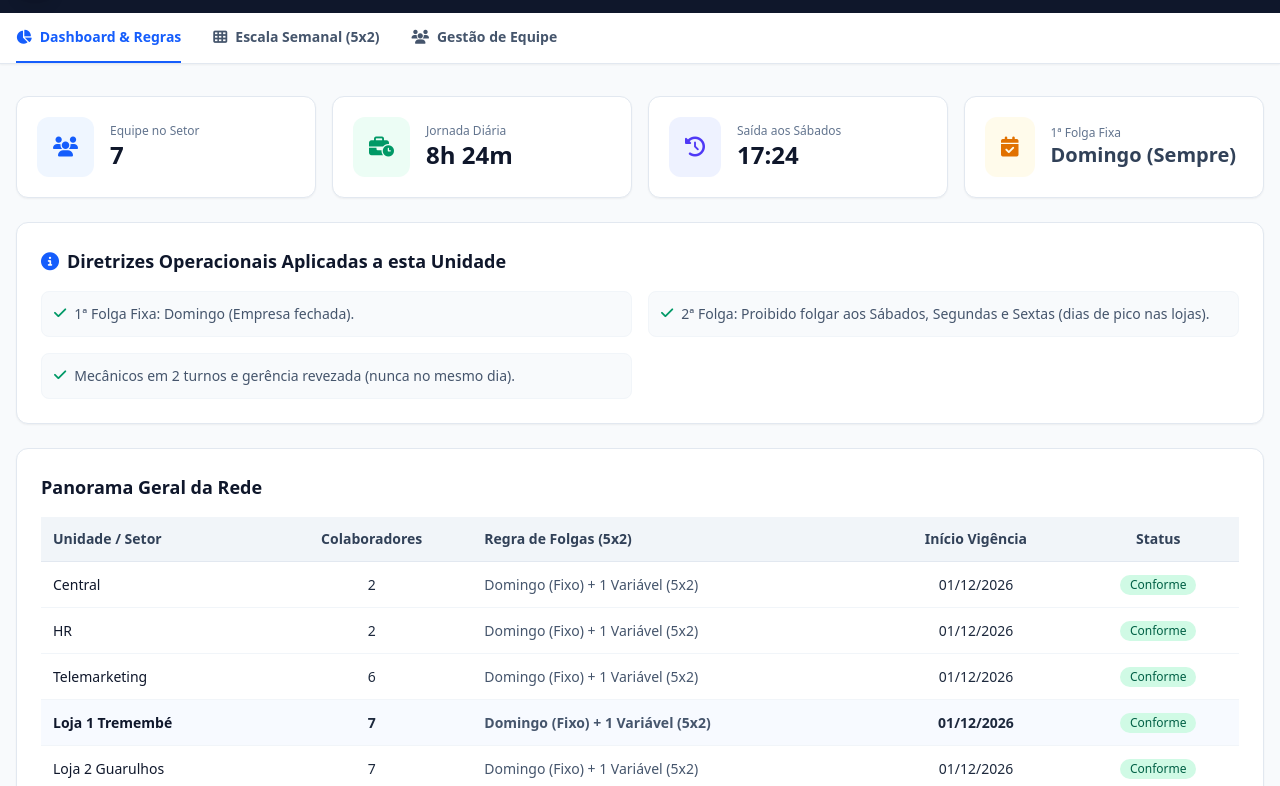
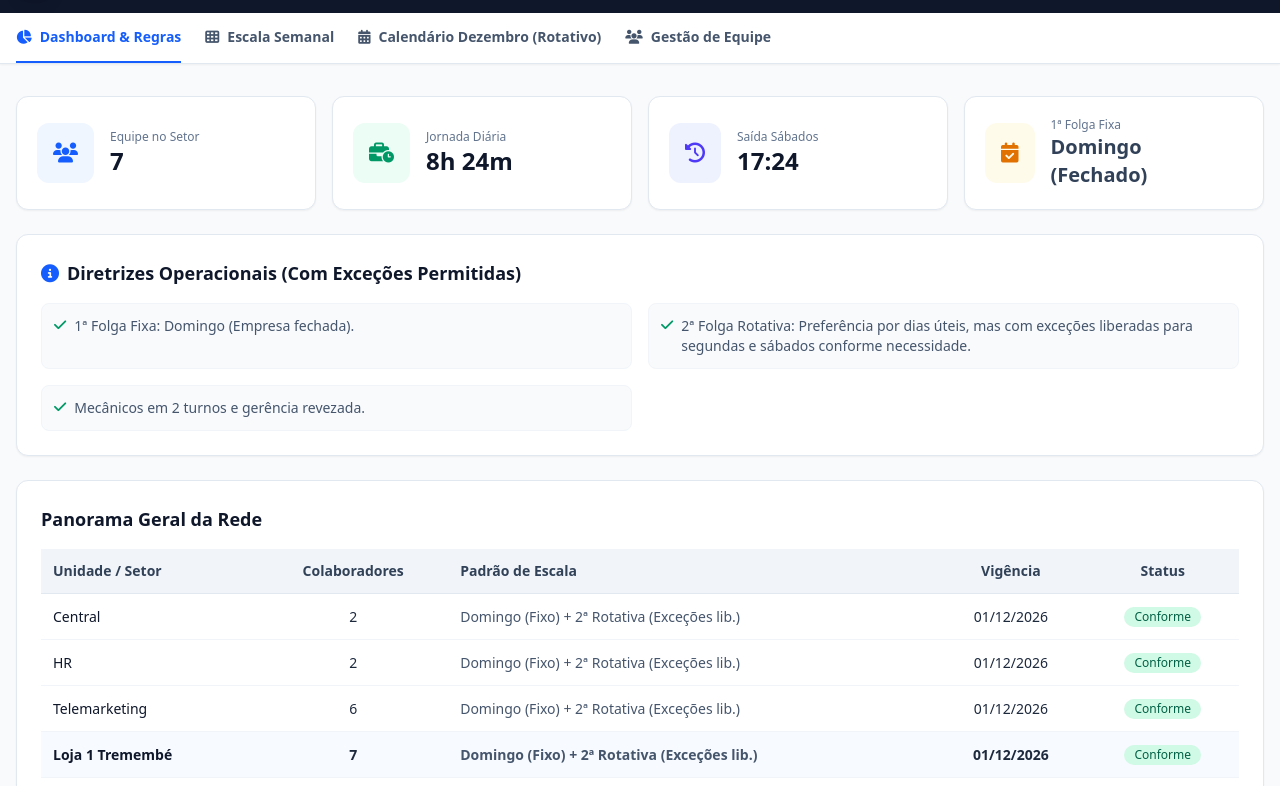
Before and after one commit to bubuseles-oss/Escala-5x2-, a plain HTML site: page index.html in a window 1280 px wide. Shown: the part 63-849 px from the top of the page. Drawn offline with nearby package versions, Linux system fonts and the light colour scheme.

Commit message:
Update index.html

```diff
--- a/index.html
+++ b/index.html
@@ -18,7 +18,7 @@
                 </div>
                 <div>
                     <h1 class="text-xl font-bold tracking-tight">Furtil Pneus & PneuX</h1>
-                    <p class="text-xs text-slate-400">Jornada 5x2 • 8h24min/dia • Domingo = 1ª Folga Fixa</p>
+                    <p class="text-xs text-slate-400">Jornada 5x2 • Dezembro/2026 • Folga Rotativa & Exceções</p>
                 </div>
             </div>
             <!-- Store Selector -->
@@ -39,14 +39,17 @@
 
     <!-- Navigation Tabs -->
     <nav class="bg-white border-b border-slate-200 sticky top-0 z-20 shadow-xs">
-        <div class="max-w-7xl mx-auto px-4 flex gap-8">
-            <button onclick="switchTab('dashboard')" id="btn-dashboard" class="py-3.5 border-b-2 border-blue-600 text-blue-600 font-semibold text-sm flex items-center gap-2 transition">
+        <div class="max-w-7xl mx-auto px-4 flex gap-6 overflow-x-auto">
+            <button onclick="switchTab('dashboard')" id="btn-dashboard" class="py-3.5 border-b-2 border-blue-600 text-blue-600 font-semibold text-sm flex items-center gap-2 transition whitespace-nowrap">
                 <i class="fa-solid fa-chart-pie"></i> Dashboard & Regras
             </button>
-            <button onclick="switchTab('escala')" id="btn-escala" class="py-3.5 border-b-2 border-transparent text-slate-600 hover:text-slate-900 font-semibold text-sm flex items-center gap-2 transition">
-                <i class="fa-solid fa-table-cells"></i> Escala Semanal (5x2)
+            <button onclick="switchTab('escala')" id="btn-escala" class="py-3.5 border-b-2 border-transparent text-slate-600 hover:text-slate-900 font-semibold text-sm flex items-center gap-2 transition whitespace-nowrap">
+                <i class="fa-solid fa-table-cells"></i> Escala Semanal
             </button>
-            <button onclick="switchTab('equipe')" id="btn-equipe" class="py-3.5 border-b-2 border-transparent text-slate-600 hover:text-slate-900 font-semibold text-sm flex items-center gap-2 transition">
+            <button onclick="switchTab('calendario')" id="btn-calendario" class="py-3.5 border-b-2 border-transparent text-slate-600 hover:text-slate-900 font-semibold text-sm flex items-center gap-2 transition whitespace-nowrap">
+                <i class="fa-solid fa-calendar-alt"></i> Calendário Dezembro (Rotativo)
+            </button>
+            <button onclick="switchTab('equipe')" id="btn-equipe" class="py-3.5 border-b-2 border-transparent text-slate-600 hover:text-slate-900 font-semibold text-sm flex items-center gap-2 transition whitespace-nowrap">
                 <i class="fa-solid fa-users"></i> Gestão de Equipe
             </button>
         </div>
@@ -59,39 +62,31 @@
         <div id="tab-dashboard" class="space-y-6">
             <div class="grid grid-cols-1 md:grid-cols-4 gap-4">
                 <div class="bg-white p-5 rounded-xl border border-slate-200 shadow-xs flex items-center gap-4">
-                    <div class="bg-blue-50 text-blue-600 p-4 rounded-xl text-xl font-bold">
-                        <i class="fa-solid fa-users"></i>
-                    </div>
+                    <div class="bg-blue-50 text-blue-600 p-4 rounded-xl text-xl font-bold"><i class="fa-solid fa-users"></i></div>
                     <div>
                         <p class="text-xs text-slate-500 font-medium">Equipe no Setor</p>
                         <h3 id="stat-total" class="text-2xl font-bold text-slate-900">0</h3>
                     </div>
                 </div>
                 <div class="bg-white p-5 rounded-xl border border-slate-200 shadow-xs flex items-center gap-4">
-                    <div class="bg-emerald-50 text-emerald-600 p-4 rounded-xl text-xl font-bold">
-                        <i class="fa-solid fa-business-time"></i>
-                    </div>
+                    <div class="bg-emerald-50 text-emerald-600 p-4 rounded-xl text-xl font-bold"><i class="fa-solid fa-business-time"></i></div>
                     <div>
                         <p class="text-xs text-slate-500 font-medium">Jornada Diária</p>
                         <h3 class="text-2xl font-bold text-slate-900">8h 24m</h3>
                     </div>
                 </div>
                 <div class="bg-white p-5 rounded-xl border border-slate-200 shadow-xs flex items-center gap-4">
-                    <div class="bg-indigo-50 text-indigo-600 p-4 rounded-xl text-xl font-bold">
-                        <i class="fa-solid fa-clock-rotate-left"></i>
-                    </div>
+                    <div class="bg-indigo-50 text-indigo-600 p-4 rounded-xl text-xl font-bold"><i class="fa-solid fa-clock-rotate-left"></i></div>
                     <div>
-                        <p class="text-xs text-slate-500 font-medium">Saída aos Sábados</p>
+                        <p class="text-xs text-slate-500 font-medium">Saída Sábados</p>
                         <h3 class="text-2xl font-bold text-slate-900">17:24</h3>
                     </div>
                 </div>
                 <div class="bg-white p-5 rounded-xl border border-slate-200 shadow-xs flex items-center gap-4">
-                    <div class="bg-amber-50 text-amber-600 p-4 rounded-xl text-xl font-bold">
-                        <i class="fa-solid fa-calendar-check"></i>
-                    </div>
+                    <div class="bg-amber-50 text-amber-600 p-4 rounded-xl text-xl font-bold"><i class="fa-solid fa-calendar-check"></i></div>
                     <div>
                         <p class="text-xs text-slate-500 font-medium">1ª Folga Fixa</p>
-                        <h3 class="text-xl font-bold text-slate-700">Domingo (Sempre)</h3>
+                        <h3 class="text-xl font-bold text-slate-700">Domingo (Fechado)</h3>
                     </div>
                 </div>
             </div>
@@ -99,11 +94,9 @@
             <!-- Rules Card -->
             <div class="bg-white rounded-xl border border-slate-200 shadow-xs p-6 space-y-4">
                 <h3 class="text-lg font-bold text-slate-900 flex items-center gap-2">
-                    <i class="fa-solid fa-circle-info text-blue-600"></i> Diretrizes Operacionais Aplicadas a esta Unidade
+                    <i class="fa-solid fa-circle-info text-blue-600"></i> Diretrizes Operacionais (Com Exceções Permitidas)
                 </h3>
-                <div id="unitRulesDescription" class="grid grid-cols-1 md:grid-cols-2 gap-4 text-sm text-slate-600">
-                    <!-- Populated dynamically -->
-                </div>
+                <div id="unitRulesDescription" class="grid grid-cols-1 md:grid-cols-2 gap-4 text-sm text-slate-600"></div>
             </div>
 
             <!-- Unit overview table -->
@@ -115,14 +108,12 @@
                             <tr class="bg-slate-100 text-slate-700 font-semibold border-b border-slate-200">
                                 <th class="p-3">Unidade / Setor</th>
                                 <th class="p-3 text-center">Colaboradores</th>
-                                <th class="p-3">Regra de Folgas (5x2)</th>
-                                <th class="p-3 text-center">Início Vigência</th>
+                                <th class="p-3">Padrão de Escala</th>
+                                <th class="p-3 text-center">Vigência</th>
                                 <th class="p-3 text-center">Status</th>
                             </tr>
                         </thead>
-                        <tbody id="summaryTableBody" class="divide-y divide-slate-100">
-                            <!-- Populated via JS -->
-                        </tbody>
+                        <tbody id="summaryTableBody" class="divide-y divide-slate-100"></tbody>
                     </table>
                 </div>
             </div>
@@ -132,16 +123,12 @@
         <div id="tab-escala" class="hidden space-y-6">
             <div class="flex flex-col md:flex-row justify-between items-start md:items-center gap-4 bg-white p-4 rounded-xl border border-slate-200 shadow-xs">
                 <div>
-                    <h3 class="text-lg font-bold text-slate-900">Grade de Escala Semanal (Segunda a Sábado)</h3>
-                    <p class="text-xs text-slate-500">Domingo = 1ª Folga fixa automática | Escolha da 2ª Folga nos dias úteis.</p>
+                    <h3 class="text-lg font-bold text-slate-900">Grade de Escala Semanal (Padrão 5x2)</h3>
+                    <p class="text-xs text-slate-500">Domingo = 1ª Folga fixa | 2ª Folga Rotativa (Segundas e Sábados liberados para exceções).</p>
                 </div>
                 <div class="flex items-center gap-3">
-                    <span class="inline-flex items-center gap-1.5 text-xs bg-emerald-50 text-emerald-700 px-3 py-1 rounded-full font-medium border border-emerald-200">
-                        <span class="w-2 h-2 rounded-full bg-emerald-500"></span> Trabalha
-                    </span>
-                    <span class="inline-flex items-center gap-1.5 text-xs bg-rose-50 text-rose-700 px-3 py-1 rounded-full font-medium border border-rose-200">
-                        <span class="w-2 h-2 rounded-full bg-rose-500"></span> Folga
-                    </span>
+                    <span class="inline-flex items-center gap-1.5 text-xs bg-emerald-50 text-emerald-700 px-3 py-1 rounded-full font-medium border border-emerald-200"><span class="w-2 h-2 rounded-full bg-emerald-500"></span> Trabalha</span>
+                    <span class="inline-flex items-center gap-1.5 text-xs bg-rose-50 text-rose-700 px-3 py-1 rounded-full font-medium border border-rose-200"><span class="w-2 h-2 rounded-full bg-rose-500"></span> Folga</span>
                 </div>
             </div>
 
@@ -158,24 +145,50 @@
                                 <th class="p-3 text-center">Qui</th>
                                 <th class="p-3 text-center">Sex</th>
                                 <th class="p-3 text-center">Sáb</th>
-                                <th class="p-3 text-center bg-rose-50 text-rose-800">Dom (1ª Folga Fixa)</th>
-                                <th class="p-3 text-center">2ª Folga Escolhida</th>
+                                <th class="p-3 text-center bg-rose-50 text-rose-800">Dom (1ª Fixa)</th>
+                                <th class="p-3 text-center">2ª Folga Rotativa</th>
                             </tr>
                         </thead>
-                        <tbody id="escalaTableBody" class="divide-y divide-slate-100">
-                            <!-- Populated via JS -->
+                        <tbody id="escalaTableBody" class="divide-y divide-slate-100"></tbody>
+                    </table>
+                </div>
+            </div>
+        </div>
+
+        <!-- TAB 3: CALENDÁRIO DE DEZEMBRO (ROTATIVO) -->
+        <div id="tab-calendario" class="hidden space-y-6">
+            <div class="flex flex-col md:flex-row justify-between items-start md:items-center gap-4 bg-white p-4 rounded-xl border border-slate-200 shadow-xs">
+                <div>
+                    <h3 class="text-lg font-bold text-slate-900">Calendário de Escalas — Dezembro de 2026</h3>
+                    <p class="text-xs text-slate-500">Visualização dia a dia do mês (Domingos marcados como empresa fechada / folga fixa).</p>
+                </div>
+                <div class="flex items-center gap-2">
+                    <span class="text-xs bg-slate-100 text-slate-700 px-3 py-1.5 rounded-lg font-medium">Mês: <strong>Dezembro 2026</strong></span>
+                </div>
+            </div>
+
+            <div class="bg-white rounded-xl border border-slate-200 shadow-xs overflow-hidden p-4">
+                <div class="overflow-x-auto">
+                    <table class="w-full text-left border-collapse text-xs">
+                        <thead>
+                            <tr id="calHeaderRow" class="bg-slate-100 text-slate-700 font-semibold border-b border-slate-200">
+                                <!-- Gerado via JS para os dias 1 a 31 de Dezembro -->
+                            </tr>
+                        </thead>
+                        <tbody id="calTableBody" class="divide-y divide-slate-100">
+                            <!-- Gerado via JS -->
                         </tbody>
                     </table>
                 </div>
             </div>
         </div>
 
-        <!-- TAB 3: EQUIPE -->
+        <!-- TAB 4: EQUIPE -->
         <div id="tab-equipe" class="hidden space-y-6">
             <div class="flex flex-col md:flex-row justify-between items-start md:items-center gap-4 bg-white p-4 rounded-xl border border-slate-200 shadow-xs">
                 <div>
                     <h3 class="text-lg font-bold text-slate-900">Quadro de Colaboradores</h3>
-                    <p class="text-xs text-slate-500">Domingo já é fixo. Defina apenas a 2ª folga da semana.</p>
+                    <p class="text-xs text-slate-500">Cadastre a equipe e configure a 2ª folga rotativa (com exceções livres para segundas e sábados).</p>
                 </div>
                 <button onclick="openAddModal()" class="bg-blue-600 hover:bg-blue-700 text-white font-medium px-4 py-2 rounded-lg text-sm flex items-center gap-2 shadow-xs transition cursor-pointer">
                     <i class="fa-solid fa-user-plus"></i> Novo Colaborador
@@ -189,14 +202,12 @@
                             <tr class="bg-slate-100 text-slate-700 font-semibold border-b border-slate-200">
                                 <th class="p-3">Nome</th>
                                 <th class="p-3">Cargo / Turno</th>
-                                <th class="p-3 text-center">1ª Folga (Fixa)</th>
-                                <th class="p-3 text-center">2ª Folga (Variável)</th>
+                                <th class="p-3 text-center">1ª Folga (Fixa Dom)</th>
+                                <th class="p-3 text-center">2ª Folga (Rotativa)</th>
                                 <th class="p-3 text-center">Ações</th>
                             </tr>
                         </thead>
-                        <tbody id="equipeTableBody" class="divide-y divide-slate-100">
-                            <!-- Populated via JS -->
-                        </tbody>
+                        <tbody id="equipeTableBody" class="divide-y divide-slate-100"></tbody>
                     </table>
                 </div>
             </div>
@@ -209,9 +220,7 @@
         <div class="bg-white rounded-2xl max-w-md w-full p-6 shadow-2xl border border-slate-100">
             <div class="flex justify-between items-center mb-4">
                 <h3 id="modalTitle" class="text-lg font-bold text-slate-900">Adicionar Colaborador</h3>
-                <button onclick="closeModal()" class="text-slate-400 hover:text-slate-600 text-lg">
-                    <i class="fa-solid fa-xmark"></i>
-                </button>
+                <button onclick="closeModal()" class="text-slate-400 hover:text-slate-600 text-lg"><i class="fa-solid fa-xmark"></i></button>
             </div>
             <form id="employeeForm" onsubmit="saveEmployee(event)" class="space-y-4">
                 <input type="hidden" id="empIndex">
@@ -232,10 +241,10 @@
                     </select>
                 </div>
                 <div>
-                    <label class="block text-xs font-semibold text-slate-700 mb-1">2ª Folga da Semana (Escolha o dia útil / sábado)</label>
+                    <label class="block text-xs font-semibold text-slate-700 mb-1">2ª Folga Rotativa (Segunda a Sábado - Exceções permitidas)</label>
                     <select id="empFolga2" class="w-full px-3 py-2 border border-slate-300 rounded-lg text-sm focus:ring-2 focus:ring-blue-500 focus:outline-none bg-white">
-                        <option value="Sáb">Sábado</option>
-                        <option value="Seg">Segunda</option>
+                        <option value="Sáb">Sábado (Exceção)</option>
+                        <option value="Seg">Segunda (Exceção)</option>
                         <option value="Ter" selected>Terça</option>
                         <option value="Qua">Quarta</option>
                         <option value="Qui">Quinta</option>
@@ -252,44 +261,44 @@
 
     <!-- Footer -->
     <footer class="bg-white border-t border-slate-200 py-4 text-center text-xs text-slate-500">
-        Furtil Pneus & PneuX • Domingo = 1ª Folga Automática © 2026
+        Furtil Pneus & PneuX • Calendário de Dezembro 2026 © 2026
     </footer>
 
     <script>
         const unitRules = {
             "Central": [
                 "1ª Folga Fixa: Domingo (Empresa fechada).",
-                "2ª Folga Fixa: Sábado (para a equipe da Central/HR).",
+                "2ª Folga Rotativa: Sábado (ou dias úteis por exceção).",
                 "Expediente de segunda a sexta com 8h24min diárias."
             ],
             "HR": [
                 "1ª Folga Fixa: Domingo (Empresa fechada).",
-                "2ª Folga Fixa: Sábado.",
+                "2ª Folga Rotativa: Sábado (ou dias úteis por exceção).",
                 "Suporte administrativo centralizado."
             ],
             "Telemarketing": [
                 "1ª Folga Fixa: Domingo (Empresa fechada).",
-                "2ª Folga (Operadoras): Escala rotativa entre as 5 para 'dobradinha'.",
-                "Coordenadora (1): Proibido folgar aos sábados e segundas."
+                "2ª Folga Rotativa: Sistema flexível com exceções permitidas para segundas e sábados.",
+                "Coordenadora com revezamento."
             ],
             "Loja 1 Tremembé": [
                 "1ª Folga Fixa: Domingo (Empresa fechada).",
-                "2ª Folga: Proibido folgar aos Sábados, Segundas e Sextas (dias de pico nas lojas).",
-                "Mecânicos em 2 turnos e gerência revezada (nunca no mesmo dia)."
+                "2ª Folga Rotativa: Preferência por dias úteis, mas com exceções liberadas para segundas e sábados conforme necessidade.",
+                "Mecânicos em 2 turnos e gerência revezada."
             ],
             "Loja 2 Guarulhos": [
                 "1ª Folga Fixa: Domingo (Empresa fechada).",
-                "2ª Folga: Proibido folgar aos Sábados, Segundas e Sextas (dias de pico nas lojas).",
+                "2ª Folga Rotativa: Exceções liberadas para segundas e sábados.",
                 "Mecânicos em 2 turnos e gerência revezada."
             ],
             "Loja 3 Tatuapé": [
                 "1ª Folga Fixa: Domingo (Empresa fechada).",
-                "2ª Folga: Proibido folgar aos Sábados, Segundas e Sextas (dias de pico nas lojas).",
+                "2ª Folga Rotativa: Exceções liberadas para segundas e sábados.",
                 "Mecânicos em 2 turnos e gerência revezada."
             ],
             "Loja 4 Aricanduva": [
                 "1ª Folga Fixa: Domingo (Empresa fechada).",
-                "2ª Folga: Proibido folgar aos Sábados, Segundas e Sextas (dias de pico nas lojas).",
+                "2ª Folga Rotativa: Exceções liberadas para segundas e sábados.",
                 "Mecânicos em 2 turnos e gerência revezada."
             ]
         };
@@ -306,9 +315,9 @@
             "Telemarketing": [
                 { name: "Mariana Teles", role: "Coordenadora Telemarketing", folga2: "Ter" },
                 { name: "Camila Operadora 1", role: "Operadora Telemarketing", folga2: "Sáb" },
-                { name: "Beatriz Operadora 2", role: "Operadora Telemarketing", folga2: "Ter" },
-                { name: "Juliana Operadora 3", role: "Operadora Telemarketing", folga2: "Qua" },
-                { name: "Larissa Operadora 4", role: "Operadora Telemarketing", folga2: "Qui" },
+                { name: "Beatriz Operadora 2", role: "Operadora Telemarketing", folga2: "Seg" },
+                { name: "Juliana Operadora 3", role: "Operadora Telemarketing", folga2: "Ter" },
+                { name: "Larissa Operadora 4", role: "Operadora Telemarketing", folga2: "Qua" },
                 { name: "Renata Operadora 5", role: "Operadora Telemarketing", folga2: "Sex" }
             ],
             "Loja 1 Tremembé": [
@@ -349,7 +358,7 @@
             ]
         };
 
-        let db = JSON.parse(localStorage.getItem('furtil_escala_db_v4')) || defaultData;
+        let db = JSON.parse(localStorage.getItem('furtil_escala_db_v5')) || defaultData;
         let currentStore = "Loja 1 Tremembé";
         let currentTab = "dashboard";
 
@@ -362,7 +371,7 @@
 
         function switchTab(tab) {
             currentTab = tab;
-            ['dashboard', 'escala', 'equipe'].forEach(t => {
+            ['dashboard', 'escala', 'calendario', 'equipe'].forEach(t => {
                 document.getElementById(`tab-${t}`).classList.add('hidden');
                 document.getElementById(`btn-${t}`).classList.remove('border-blue-600', 'text-blue-600');
                 document.getElementById(`btn-${t}`).classList.add('border-transparent', 'text-slate-600');
@@ -394,7 +403,7 @@
                     <tr class="hover:bg-slate-50 transition ${isSelected}">
                         <td class="p-3 text-slate-900">${store}</td>
                         <td class="p-3 text-center">${count}</td>
-                        <td class="p-3 text-slate-600">Domingo (Fixo) + 1 Variável (5x2)</td>
+                        <td class="p-3 text-slate-600">Domingo (Fixo) + 2ª Rotativa (Exceções lib.)</td>
                         <td class="p-3 text-center">01/12/2026</td>
                         <td class="p-3 text-center">
                             <span class="inline-flex items-center px-2.5 py-0.5 rounded-full text-xs font-medium bg-emerald-100 text-emerald-800">Conforme</span>
@@ -403,6 +412,7 @@
                 `;
             }).join('');
 
+            // Escala Semanal
             const dias = ['Seg', 'Ter', 'Qua', 'Qui', 'Sex', 'Sáb'];
             const escalaBody = document.getElementById('escalaTableBody');
             escalaBody.innerHTML = employees.map(emp => {
@@ -426,6 +436,49 @@
                 `;
             }).join('');
 
+            // CALENDÁRIO DE DEZEMBRO 2026 (Dias 1 a 31)
+            // 01/12/2026 é Terça-feira (Exemplo de mapeamento do mês)
+            const daysInMonth = 31;
+            const weekDaysMap = ['Dom', 'Seg', 'Ter', 'Qua', 'Qui', 'Sex', 'Sáb'];
+
+            // Gerar cabeçalho do calendário
+            let calHeaderHTML = `<th class="p-2 border-b border-r bg-slate-200 text-slate-800 sticky left-0 z-10">Colaborador</th>`;
+            let dayOfWeekList = [];
+            for (let d = 1; d <= daysInMonth; d++) {
+                // 1 de Dezembro de 2026 é Terça (index 2)
+                let dateObj = new Date(2026, 11, d);
+                let wDay = weekDaysMap[dateObj.getDay()];
+                dayOfWeekList.push({ day: d, wDay: wDay });
+
+                let isSun = wDay === 'Dom';
+                let headerBg = isSun ? 'bg-rose-100 text-rose-800' : 'bg-slate-100 text-slate-700';
+                calHeaderHTML += `<th class="p-1 text-center border-b border-r text-[10px] ${headerBg}">${d}<br>${wDay}</th>`;
+            }
+            document.getElementById('calHeaderRow').innerHTML = calHeaderHTML;
+
+            // Gerar linhas do calendário por colaborador
+            let calBodyHTML = '';
+            employees.forEach(emp => {
+                calBodyHTML += `<tr class="hover:bg-slate-50 transition">`;
+                calBodyHTML += `<td class="p-2 border-b border-r font-medium text-slate-900 bg-white sticky left-0 z-10 whitespace-nowrap">${emp.name} <span class="text-[10px] text-slate-400 block">(${emp.role})</span></td>`;
+
+                dayOfWeekList.forEach(item => {
+                    let isSunday = item.wDay === 'Dom';
+                    let isRotativaFolga = (item.wDay === emp.folga2);
+
+                    if (isSunday) {
+                        calBodyHTML += `<td class="p-1 text-center border-b border-r bg-rose-50 text-[10px] text-rose-600 font-bold" title="Domingo - Empresa Fechada">F</td>`;
+                    } else if (isRotativaFolga) {
+                        calBodyHTML += `<td class="p-1 text-center border-b border-r bg-amber-50 text-[10px] text-amber-700 font-bold" title="Folga Rotativa">F</td>`;
+                    } else {
+                        calBodyHTML += `<td class="p-1 text-center border-b border-r text-[10px] text-emerald-600" title="Trabalha">T</td>`;
+                    }
+                });
+                calBodyHTML += `</tr>`;
+            });
+            document.getElementById('calTableBody').innerHTML = calBodyHTML;
+
+            // Tabela Equipe
             const equipeBody = document.getElementById('equipeTableBody');
             equipeBody.innerHTML = employees.map((emp, idx) => `
                 <tr class="hover:bg-slate-50 transition">
@@ -440,7 +493,7 @@
                 </tr>
             `).join('');
 
-            localStorage.setItem('furtil_escala_db_v4', JSON.stringify(db));
+            localStorage.setItem('furtil_escala_db_v5', JSON.stringify(db));
         }
 
         function openAddModal() {
@@ -476,21 +529,6 @@
             const role = document.getElementById('empRole').value;
             const folga2 = document.getElementById('empFolga2').value;
 
-            if (currentStore.includes('Loja')) {
-                const diasProibidos = ['Sáb', 'Seg', 'Sex'];
-                if (diasProibidos.includes(folga2)) {
-                    alert("Atenção nas Lojas: A 2ª folga não pode ser aos Sábados, Segundas e Sextas!");
-                    return;
-                }
-            }
-
-            if (currentStore === 'Telemarketing' && role.includes('Coordenadora')) {
-                if (folga2 === 'Sáb' || folga2 === 'Seg') {
-                    alert("A Coordenadora de Telemarketing não pode ter 2ª folga aos sábados nem às segundas-feiras!");
-                    return;
-                }
-            }
-
             if (!db[currentStore]) db[currentStore] = [];
 
             if (idx === "") {
```
